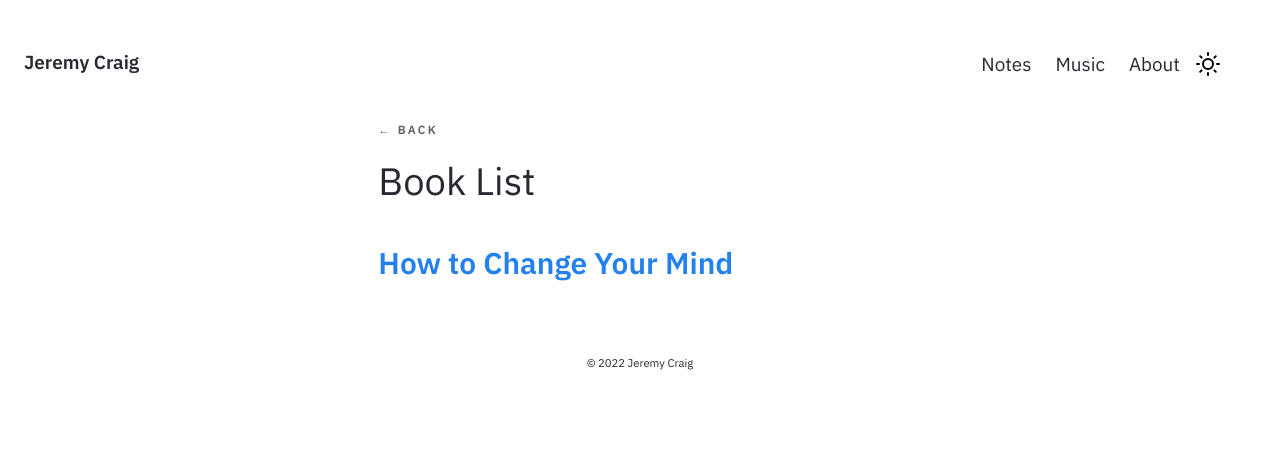
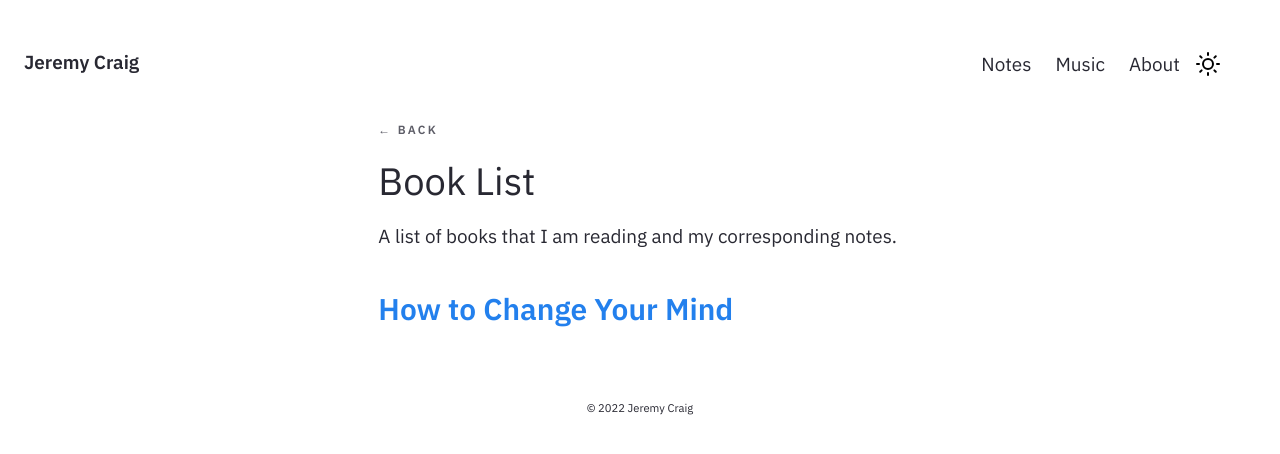
Before and after one commit to jeremycsaunders/jeremycsaunders.github.io, a Jekyll site: the page built from _notes/Public/Books/Book List.md, in a window 1280 px wide. Shown: the top 454 px of the page. Built offline with Jekyll 4.4.1, drawn with Linux system fonts in a browser that asks for light colours.

Commit message:
Update Book List.md

```diff
--- a/_notes/Public/Books/Book List.md
+++ b/_notes/Public/Books/Book List.md
@@ -4,4 +4,7 @@ feed: show
 date : 21-06-2022
 tags: #books #reading
 ---
+
+A list of books that I am reading and my corresponding notes.
+
 ## [[How to Change Your Mind]]
```
